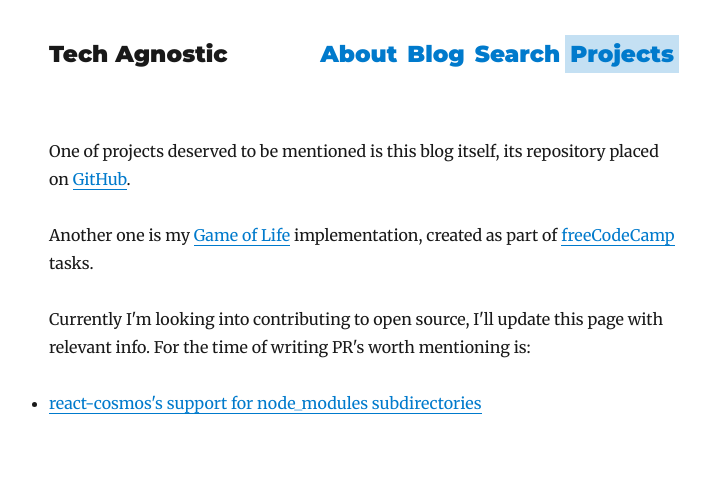
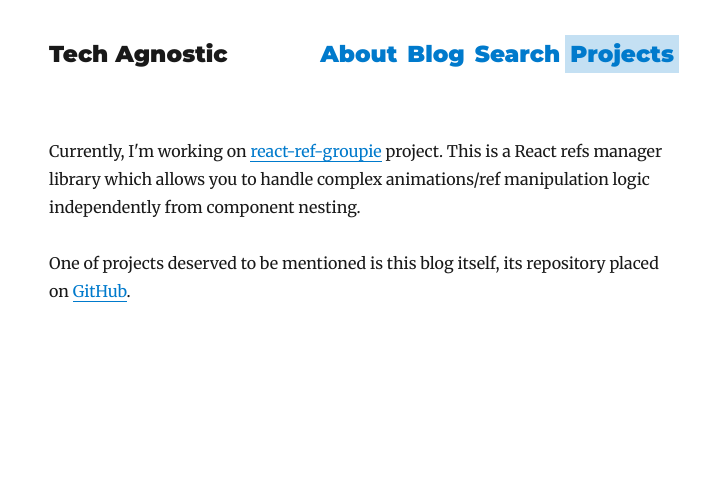
Before and after one commit to mpachin/tech-agnostic.me, a Gatsby site: page /projects in a window 1280 px wide. Shown: the whole page, without its empty margins (276-986 px from the left). Built offline with nearby package versions, Linux system fonts and the light colour scheme; Gatsby itself is replaced by a stand-in of ours; some packages are replaced by stand-ins of ours.

Commit message:
Update projects page

```diff
--- a/src/pages/projects.js
+++ b/src/pages/projects.js
@@ -21,18 +21,11 @@ const PortfolioPage = ({
 
         <div style={{ marginTop: rhythm(2) }}>
             <p>
+                Currently, I'm working on <a target="_blank" href="https://github.com/react-ref-groupie">react-ref-groupie</a> project. This is a React refs manager library which allows you to handle complex animations/ref manipulation logic independently from component nesting.
+            </p>
+            <p>
                 One of projects deserved to be mentioned is this blog itself, its repository placed on <a target="_blank" href="https://github.com/mpachin/tech-agnostic.me">GitHub</a>.
             </p>
-            <p>
-                Another one is my <a target="_blank" href="https://codepen.io/misha_pachin/pen/OZWjZr">Game of Life</a> implementation,
-                created as part of <a target="_blank" href="https://www.freecodecamp.org/">freeCodeCamp</a> tasks.
-            </p>
-            <p>
-                Currently I'm looking into contributing to open source, I'll update this page with relevant info. For the time of writing PR's worth mentioning is:
-            </p>
-            <ul>
-                <li><a target="_blank" href="https://github.com/react-cosmos/react-cosmos/pull/689">react-cosmos's support for node_modules subdirectories</a></li>
-            </ul>
         </div>
     </Layout>
 );
```
